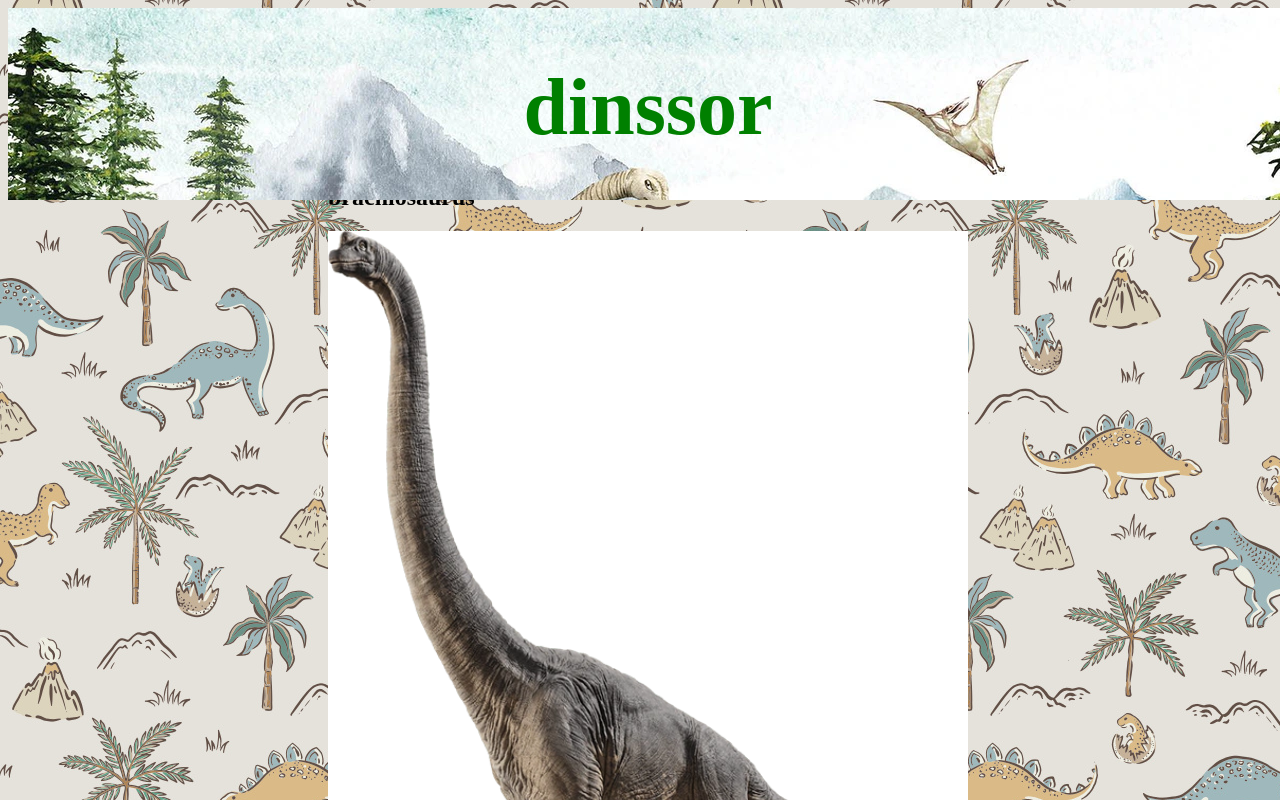
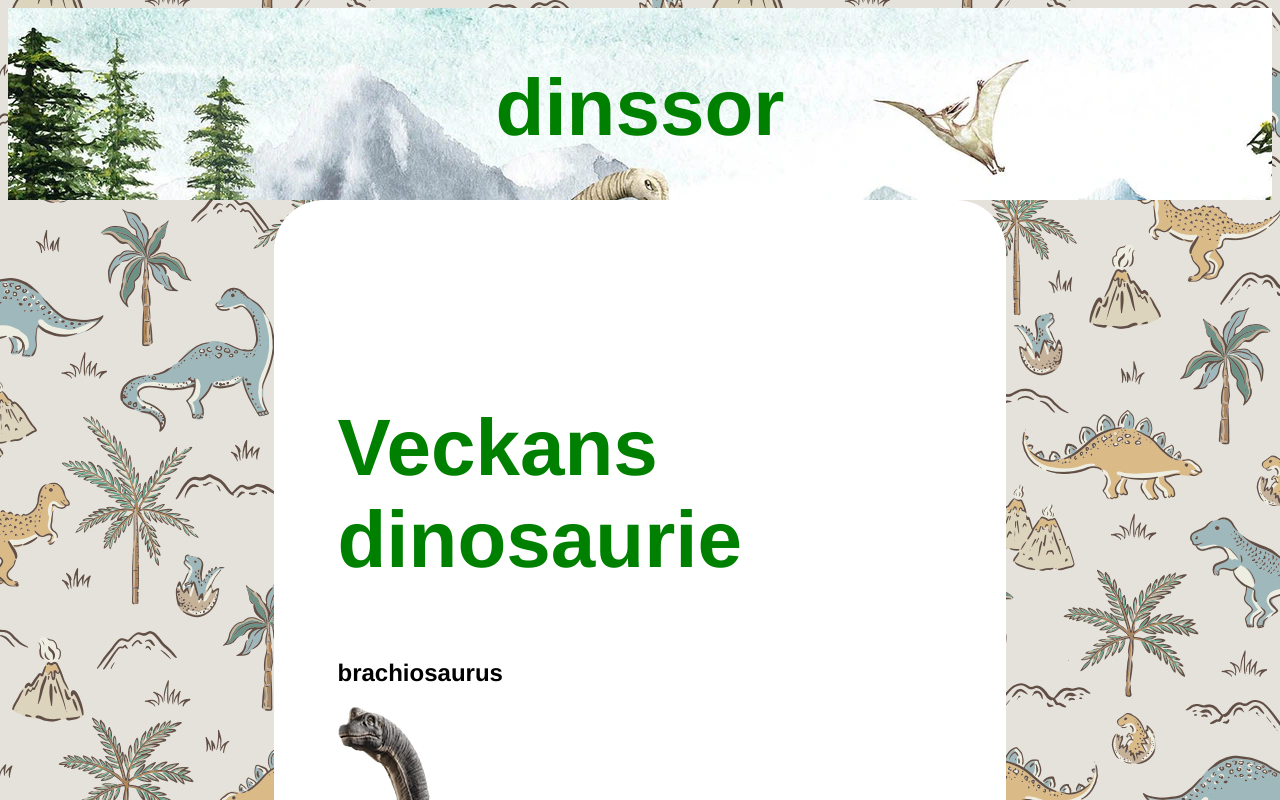
Before and after one commit to emilte21a/dinosaurie, a plain HTML site: page index.html in a window 1280 px wide. Shown: the top 800 px of the page. Drawn offline with Linux system fonts and the light colour scheme.

Commit message:
litefinare

```diff
--- a/index.html
+++ b/index.html
@@ -15,10 +15,12 @@
                 <h1>dinssor</h1>
             </div>
         </header>
-        <div class="veckans">
-            <h2>Veckans dinosaurie</h2>
-            <h2>brachiosaurus</h2>
-            <img class="bild" src="brachio.webp" alt="">
+        <div class="cardHolder">
+            <div class="card">
+                <h1>Veckans dinosaurie</h2>
+                <h2>brachiosaurus</h2>
+                <img class="bild" src="brachio.webp" alt="">
+            </div>
         </div>
         <div>
 
--- a/styles.css
+++ b/styles.css
@@ -1,5 +1,6 @@
 body {
     background-image: url("background.jpg");
+    font-family: 'Franklin Gothic Medium', 'Arial Narrow', Arial, sans-serif;
 }
 
 .smallImage {
@@ -21,18 +22,28 @@ h1 {
 
 header {
     height: 12rem;
-    position: fixed;
     width: 100%;
 }
 
-.veckans {
-    padding: 7%;
+.card {
+    padding: 10%;
     display: grid;
     place-content: center;
-   align-items: center;
+    align-items: center;
 }
 
 .bild {
+    width: auto;
+
+}
+
+
+.cardHolder {
+    padding: 10%;
+    padding-top: 100px;
     background-color: white;
-    width: 40rem;
+    margin: auto;
+    width: 30em;
+    height: 500%;
+    border-radius: 50px;
 }
```
